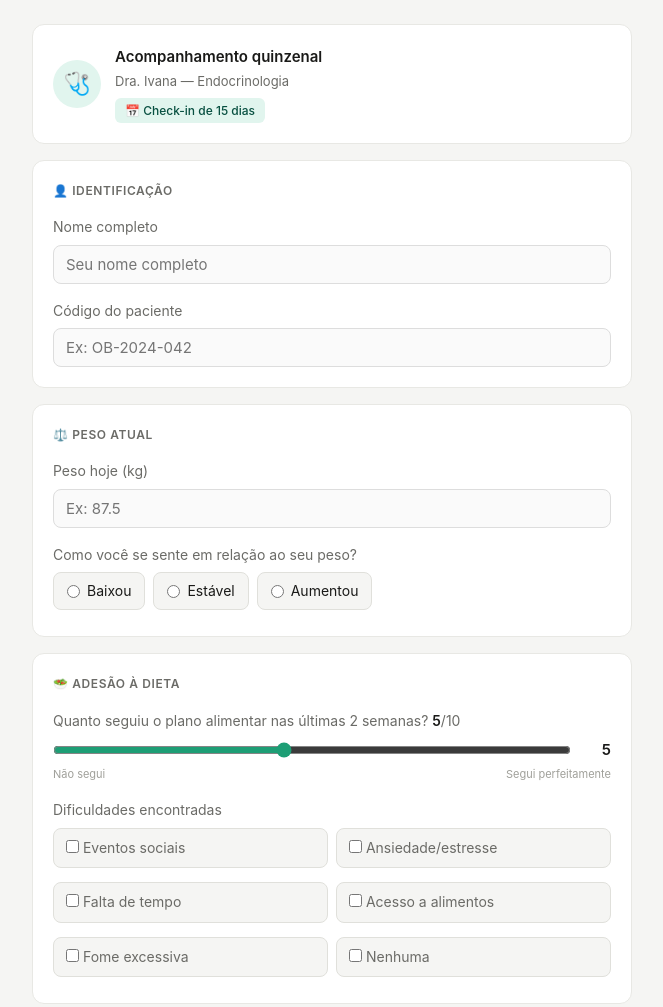
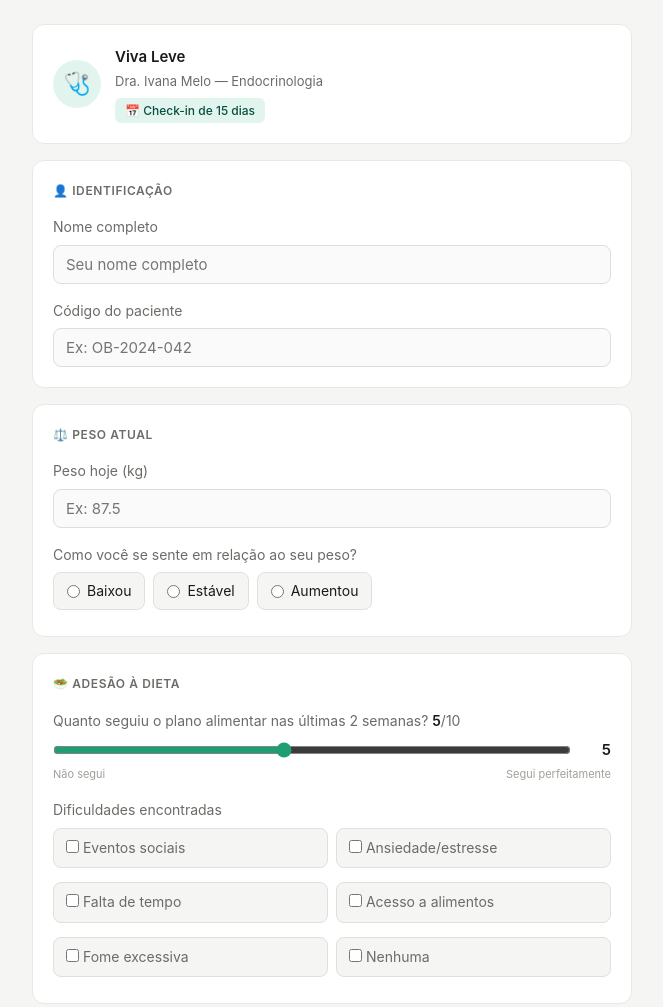
Before and after one commit to ivanameloendocrino/acompanhamento-pacientes, a plain HTML site: page index.html in a window 1280 px wide. Shown: the top 1007 px of the page, without its empty margins (308-971 px from the left). Drawn offline with Linux system fonts and the light colour scheme.

Commit message:
Update index.html

```diff
--- a/index.html
+++ b/index.html
@@ -3,7 +3,7 @@
 <head>
   <meta charset="UTF-8" />
   <meta name="viewport" content="width=device-width, initial-scale=1.0" />
-  <title>Acompanhamento quinzenal — Dra. Ivana</title>
+  <title>Viva Leve - Dra. Ivana Melo</title>
   <style>
     *, *::before, *::after { box-sizing: border-box; margin: 0; padding: 0; }
 
@@ -156,8 +156,8 @@
   <div class="header">
     <div class="avatar">🩺</div>
     <div class="header-text">
-      <div class="title">Acompanhamento quinzenal</div>
-      <div class="sub">Dra. Ivana — Endocrinologia</div>
+      <div class="title">Viva Leve</div>
+      <div class="sub">Dra. Ivana Melo — Endocrinologia</div>
       <span class="badge">📅 Check-in de 15 dias</span>
     </div>
   </div>
```
